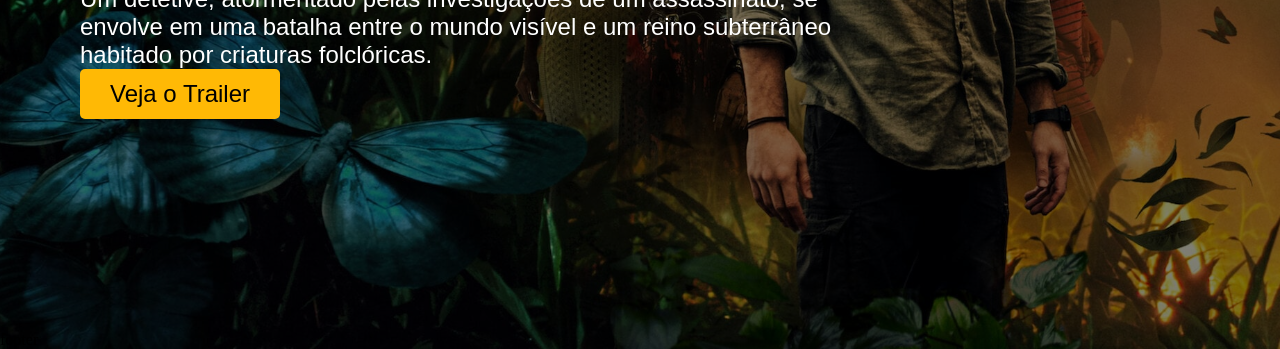
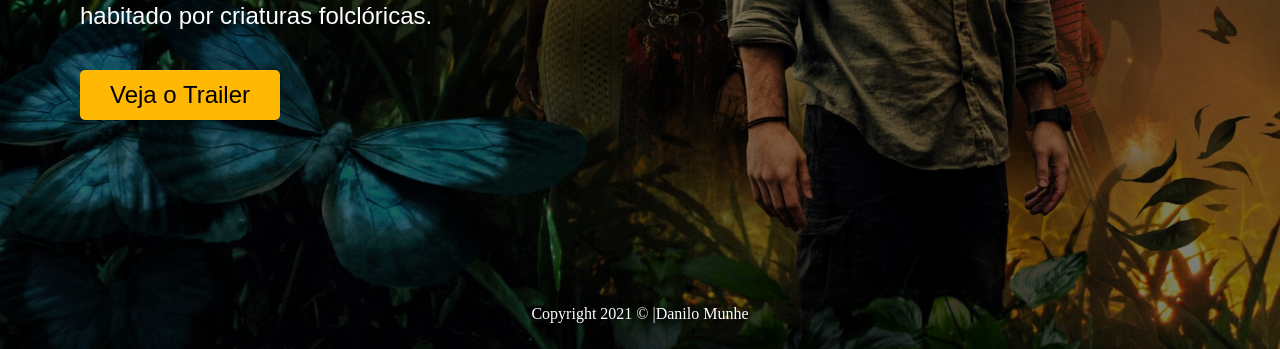
Before and after one commit to Danilomunhe/cidade-invisivel, a plain HTML site: page index.html in a window 1280 px wide. Shown: the part 451-800 px from the top of the page. Drawn offline with Linux system fonts and the light colour scheme.

Commit message:
Criação da página inicial 'Cidade Invisível'

```diff
--- /dev/null
+++ b/css/footer.css
@@ -0,0 +1,7 @@
+footer {
+  height: 70px;
+  display: flex;
+  justify-content: center;
+  align-items: center;
+  color: #fff;
+}
--- a/css/main.css
+++ b/css/main.css
@@ -17,6 +17,7 @@ main p {
   width: 800px;
   font-size: 1.5rem;
   font-weight: 100;
+  margin-top: 13px;
 }
 main a {
   width: 200px;
@@ -30,6 +31,7 @@ main a {
   border-radius: 5px;
   font-size: 1.5rem;
   transition: all 0.6s;
+  margin-top: 40px;
 }
 main a:hover {
   color: #fff;
--- a/index.html
+++ b/index.html
@@ -13,6 +13,7 @@
     <link rel="stylesheet" href="./css/index.css" />
     <link rel="stylesheet" href="./css/header.css" />
     <link rel="stylesheet" href="./css/main.css" />
+    <link rel="stylesheet" href="./css/footer.css" />
     <title>Cidade Invisivel</title>
   </head>
   <body>
@@ -45,6 +46,6 @@
         >Veja o Trailer</a
       >
     </main>
-    <footer>footer</footer>
+    <footer>Copyright 2021 © |Danilo Munhe</footer>
   </body>
 </html>
```
